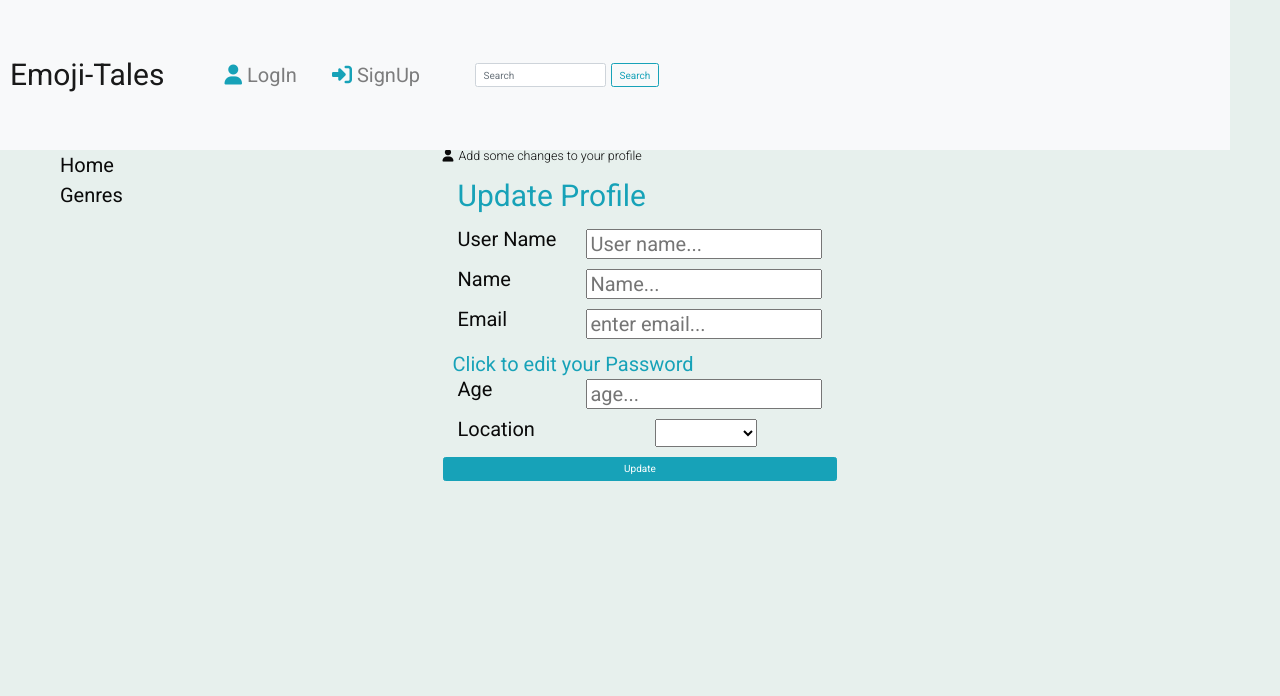
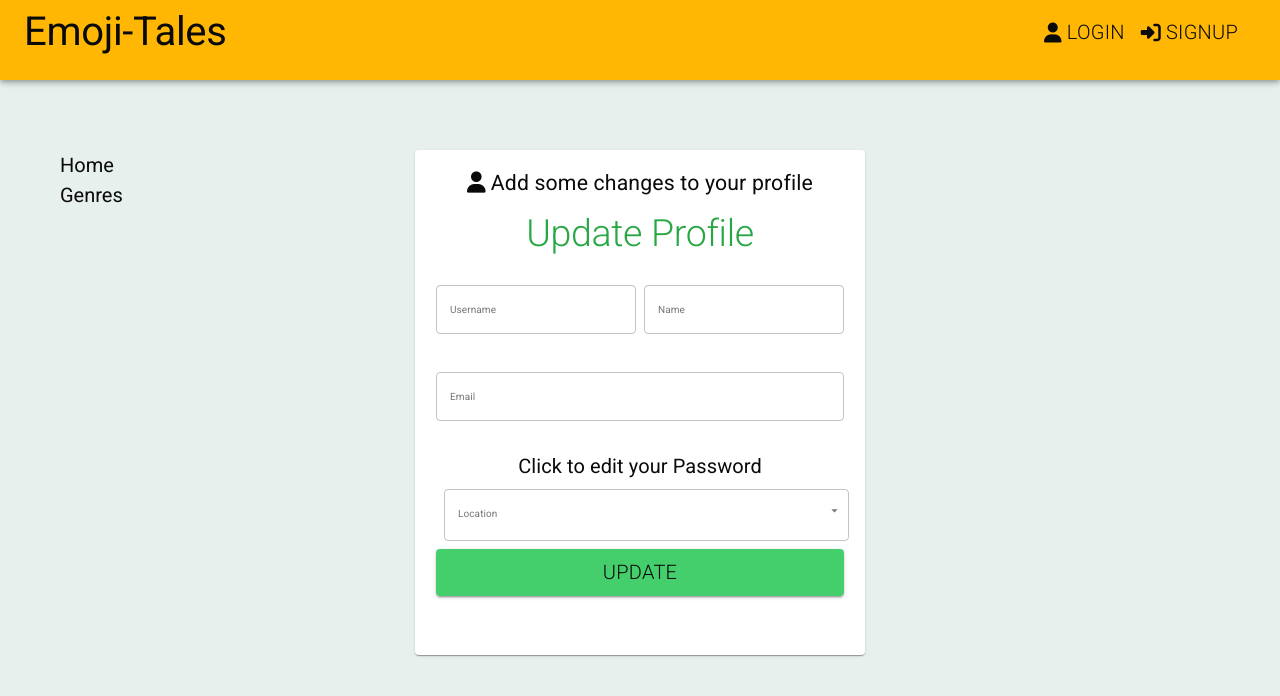
Before and after one commit to DriesVerb/Final-Project-DCI-EmojiGram, a React (Create React App) app in the folder client/: page /userform in a window 1280 px wide. Shown: the top 696 px of the page. Built offline with nearby package versions, Linux system fonts and the light colour scheme.

Commit message:
userform material ui

```diff
--- a/client/src/App.js
+++ b/client/src/App.js
@@ -20,6 +20,7 @@ import ShowStory from "./components/story/showStory";
 import GenreMainPage from "./components/genre/GenreMainPage";
 import PublicLandingPage from "./components/pages/publicLandingPage";
 import SideNavBar from "./components/layout/SideNavBar";
+import Header from "./components/layout/Header";
 
 import UserItem from "./components/user/UserItem";
 import userForm from "./components/user/userForm";
@@ -54,7 +55,8 @@ function App() {
         <AlertState>
           <div className="app__container">
             <Router>
-              <Navbar />
+              <Header />
+              {/* <Navbar /> */}
               <SideNavBar />
               <Alerts />
               <div className="app__main">
--- a/client/src/components/auth/SignUp.js
+++ b/client/src/components/auth/SignUp.js
@@ -76,7 +76,7 @@ const SignUp = (props) => {
     <Grid>
       <Paper elevation={10} style={paperStyle}>
         <Grid align="center">
-          <h3 className="login mt-5 text-info">Welcome to Emoji-Tales</h3>
+          <h3 className="login mt-5 text-success">Welcome to Emoji-Tales</h3>
           <h4 className="login mb-5 mt-3">Create an Account</h4>
         </Grid>
         <Formik>
@@ -132,7 +132,7 @@ const SignUp = (props) => {
 
         <h4 className="signup mt-5">
           Already have an account?
-          <Link className="link ml-3 mb-4" href="/login">
+          <Link className="link ml-3 mb-4 text-success" href="/login">
             Log In
           </Link>
         </h4>
--- a/client/src/components/auth/login.js
+++ b/client/src/components/auth/login.js
@@ -12,13 +12,11 @@ import {
   Link,
 } from "@material-ui/core";
 import HttpsOutlinedIcon from "@material-ui/icons/HttpsOutlined";
-import FormControlLabel from "@material-ui/core/FormControlLabel";
-import Checkbox from "@material-ui/core/Checkbox";
 import GitHubIcon from "@material-ui/icons/GitHub";
 import InstagramIcon from "@material-ui/icons/Instagram";
 import FacebookIcon from "@material-ui/icons/Facebook";
 import { Formik, Form, Field } from "formik";
-/* import * as Yup from "yup"; */
+
 function Login(props) {
   const authContext = useContext(AuthContext);
   const alertContext = useContext(AlertContext);
@@ -39,7 +37,6 @@ function Login(props) {
       setUser({
         email: "",
         password: "",
-        remember: false,
       });
     }
     // redirect to Home Page
@@ -65,9 +62,7 @@ function Login(props) {
       });
     }
   };
-/*   const validationSchema = Yup.object().shape({
-    email: Yup.string().email(""),
-  }); */
+
   const paperStyle = {
     padding: 20,
     height: "70vh",
@@ -82,13 +77,15 @@ function Login(props) {
           <Avatar style={avatarStyle} className="avatar mb-4">
             <HttpsOutlinedIcon />
           </Avatar>
-          <h3 className="login mb-5">Log In</h3>
+          <h3 className="text-success mb-5">Login to Account</h3>
         </Grid>
         <Formik>
-          <Form onSubmit={(e) => {
-            e.preventDefault();
-            submToServer();
-          }}>
+          <Form
+            onSubmit={(e) => {
+              e.preventDefault();
+              submToServer();
+            }}
+          >
             <Field
               as={TextField}
               className="field mb-5"
@@ -98,6 +95,7 @@ function Login(props) {
               placeholder="Enter Email"
               fullWidth
               onChange={getData}
+              required
             />
             <Field
               as={TextField}
@@ -108,15 +106,12 @@ function Login(props) {
               type="password"
               fullWidth
               onChange={getData}
+              required
             />
-            <Field
-              as={FormControlLabel}
-              name="remember"
-              control={<Checkbox color="primary" />}
-              label="Remember me"
-            />
+
             <Button
-              className="btn mt-2"
+              className="btn mt-5 bg-warning"
+              // className="btn mt-2"
               type="submit"
               variant="contained"
               fullWidth
@@ -126,11 +121,13 @@ function Login(props) {
           </Form>
         </Formik>
         <Typography className="typo mt-3">
-          <Link href="#">Forgot Password</Link>
+          <Link className="text-success" href="#">
+            Forgot Password?
+          </Link>
         </Typography>
         <h4 className="signup mt-5">
           Do not have an account?
-          <Link className="link ml-3 mb-4" href="/signup">
+          <Link className=" text-success ml-3 mb-4" href="/signup">
             Sign Up
           </Link>
         </h4>
@@ -159,183 +156,6 @@ function Login(props) {
         </Grid>
       </Paper>
     </Grid>
-
   );
 }
 export default Login;
-
-/* import React, { useState, useContext, useEffect } from "react";
-import AlertContext from "../../context/alert/alertContext";
-import AuthContext from "../../context/auth/authContext";
-
-//Material UI
-import {
-  Avatar,
-  Grid,
-  Paper,
-  TextField,
-  Button,
-  Typography,
-  Link,
-} from "@material-ui/core";
-import PersonIcon from "@material-ui/icons/Person";
-import FormControlLabel from "@material-ui/core/FormControlLabel";
-import Checkbox from "@material-ui/core/Checkbox";
-import GitHubIcon from "@material-ui/icons/GitHub";
-import InstagramIcon from "@material-ui/icons/Instagram";
-import FacebookIcon from "@material-ui/icons/Facebook";
-import { Formik, Form, Field } from "formik";
-
-function Login(props) {
-  const authContext = useContext(AuthContext);
-  const alertContext = useContext(AlertContext);
-  const { login, isAuthenticated, error, clearErrors } = authContext;
-  const { setAlert } = alertContext;
-  const [user, setUser] = useState({
-    email: "",
-    password: "",
-  });
-  const { email, password } = user;
-
-  useEffect(() => {
-    if (
-      error ===
-      "Either your email or password or both are not correct.. Please try again"
-    ) {
-      setAlert(error, "danger");
-      clearErrors();
-      setUser({
-        email: "",
-        password: "",
-        remember: false,
-      });
-    }
-    // redirect to Home Page
-    if (isAuthenticated) {
-      //should pass the props in the function component
-      props.history.push("/userInterface");
-    }
-    // eslint-disable-next-line
-  }, [isAuthenticated, props.history, error, user]);
-
-  const getData = (e) => {
-    setUser({
-      ...user,
-      [e.target.name]: e.target.value,
-    });
-  };
-
-  const submToServer = () => {
-    if (email === "" || password === "") {
-      setAlert("Please fill in all fields", "warning");
-    } else {
-      login({
-        email,
-        password,
-      });
-    }
-  };
-
-  const paperStyle = {
-    padding: 20,
-    height: "70vh",
-    width: 420,
-    margin: "20px auto",
-  };
-  const avatarStyle = { backgroundColor: "#fb8500" };
-  return (
-    <Grid>
-      <Paper elevation={10} style={paperStyle}>
-        <Grid align="center">
-          <Avatar style={avatarStyle} className="avatar mt-5">
-            <PersonIcon style={{ fontSize: 40 }} />
-          </Avatar>
-          <h3 className="login mt-4">Login</h3>
-        </Grid>
-        <Formik>
-          <Form
-            onSubmit={(e) => {
-              e.preventDefault();
-              submToServer();
-            }}
-          >
-            <Field
-              as={TextField}
-              className="field mt-5"
-              label="Email"
-              name="email"
-              variant="outlined"
-              placeholder="Enter Email"
-              fullWidth
-              onChange={getData}
-              required
-            />
-            <Field
-              as={TextField}
-              className="field mt-5"
-              label="Password"
-              name="password"
-              variant="outlined"
-              placeholder="Enter Password"
-              type="password"
-              fullWidth
-              onChange={getData}
-              required
-            />
-            <Field
-              as={FormControlLabel}
-              className="field mt-4"
-              name="remember"
-              control={<Checkbox color="primary" />}
-              label="Remember me"
-            />
-            <Button
-              className="btn mt-4 bg-warning"
-              type="submit"
-              variant="contained"
-              fullWidth
-            >
-              Login
-            </Button>
-          </Form>
-        </Formik>
-
-        <Typography className="typo mt-4">
-          <Link href="#">Forgot Password?</Link>
-        </Typography>
-        <h4 className="signup mt-5">
-          Do not have an account?
-          <Link className="link ml-3 mb-4" href="/signup">
-            Sign Up
-          </Link>
-        </h4>
-        <Grid align="center">
-          <h4 className="login mb-4 mt-4"> Login With</h4>
-        </Grid>
-
-        <Grid align="center">
-          <a
-            href="http://localhost:5000/login/passport/github"
-            className=" btn btn-dark font-weight-bold"
-          >
-            <GitHubIcon className="github ml-1" />
-          </a>
-          <a
-            href="http://localhost:5000/login/passport/instagram"
-            className="btn btn-danger ml-4 font-weight-bold"
-          >
-            <InstagramIcon className="instagram ml-1" />
-          </a>
-          <a
-            href="http://localhost:5000/login/passport/facebook"
-            className="btn btn-primary ml-4 font-weight-bold"
-          >
-            <FacebookIcon className="facebook ml-1" />
-          </a>
-        </Grid>
-      </Paper>
-    </Grid>
-  );
-}
-export default Login;
- */
--- /dev/null
+++ b/client/src/components/layout/Header.js
@@ -0,0 +1,124 @@
+import React, { Fragment, useContext } from "react";
+import { makeStyles } from "@material-ui/core/styles";
+import AppBar from "@material-ui/core/AppBar";
+import Toolbar from "@material-ui/core/Toolbar";
+import Typography from "@material-ui/core/Typography";
+import Button from "@material-ui/core/Button";
+import Link from "@material-ui/core/Link";
+
+import AuthContext from "../../context/auth/authContext";
+import ProfileContext from "../../context/profile/profileContext";
+
+import { NavLink, Nav, NavDropdown } from "react-bootstrap";
+const useStyles = makeStyles((theme) => ({
+  root: {
+    flexGrow: 1,
+  },
+  menuButton: {
+    marginRight: theme.spacing(2),
+  },
+  title: {
+    flexGrow: 1,
+  },
+  btn: {
+    background: "#ffb703",
+    "&:hover": {
+      background: "#44cf6c",
+    },
+  },
+}));
+
+function Header() {
+  const authContext = useContext(AuthContext);
+  const profileContext = useContext(ProfileContext);
+
+  const classes = useStyles(); // can only be called inside a function
+  const { logout, user, isAuthenticated } = authContext;
+  const { clearProfile } = profileContext;
+
+  const onLogout = () => {
+    logout();
+    clearProfile();
+  };
+  const userLinks = (
+    <Fragment>
+      <Nav style={{ maxHeight: "100px" }} navbarScroll>
+        <li>
+          <a className="nav-link" href="#!">
+            Hello{" "}
+            {user &&
+              user.username.charAt(0).toUpperCase() + user.username.slice(1)}
+            <span className="sr-only">(current)</span>
+          </a>
+        </li>
+        <NavDropdown title="" id="navbarScrollingDropdown">
+          <NavDropdown.Item href="/profile">
+            <i className=" fas fa-cog" />
+            Settings & Privacy
+          </NavDropdown.Item>
+
+          <NavDropdown.Item href="">
+            <i className="fas fa-question-circle" /> Help & Support
+          </NavDropdown.Item>
+          <NavDropdown.Item onClick={onLogout} href="/login">
+            <i className="fas fa-sign-out-alt" /> Logout
+          </NavDropdown.Item>
+        </NavDropdown>
+        <NavLink to="/notification" className="ml-5">
+          <i className="fas fa-bell" /> Notification
+        </NavLink>
+        {/* ////////////////////////////////////////////////////////////////////////////////////////////////// */}
+        <NavLink to="/UserInterface">
+          <i className=" fas fa-user ml-5" />
+          User
+        </NavLink>
+        {/* //////////////////////////////////////////////////////////////////////////////////////////////////   */}
+        <NavLink to="/message">
+          <i className="fas fa-envelope ml-5" /> Messages
+        </NavLink>
+      </Nav>
+    </Fragment>
+  );
+
+  const guestLinks = (
+    <Fragment>
+      <Button className={classes.btn} href="/login" color="inherit">
+        <i className=" fas fa-user mr-2 mt-1" />
+        LogIn
+      </Button>
+      <Button className={classes.btn} href="/signup" color="inherit">
+        <i className=" fas fa-sign-in-alt  mr-2 mt-1" />
+        SignUp
+      </Button>
+    </Fragment>
+  );
+
+  return (
+    <div className={classes.root}>
+      <AppBar
+        position="fixed"
+        style={{ background: "#ffb703", height: "8rem" }}
+      >
+        <Toolbar>
+          <Typography variant="h2" className={classes.title}>
+            <Link
+              className="appLogo "
+              href="/"
+              style={{
+                color: "inherit",
+                textDecoration: "none",
+                fontSize: "40px",
+              }}
+            >
+              Emoji-Tales
+            </Link>
+          </Typography>
+          <div className="navbar">
+            {isAuthenticated ? userLinks : guestLinks}
+          </div>
+        </Toolbar>
+      </AppBar>
+    </div>
+  );
+}
+export default Header;
--- a/client/src/components/user/userForm.js
+++ b/client/src/components/user/userForm.js
@@ -1,6 +1,24 @@
 import React, { useState, Fragment, useContext, useEffect } from "react";
 import ProfileContext from "../../context/profile/profileContext";
-import { Button, Col } from "react-bootstrap";
+import { makeStyles } from "@material-ui/core/styles";
+
+//Material UI
+import {
+  Card,
+  CardContent,
+  Typography,
+  Grid,
+  TextField,
+  Button,
+  InputLabel,
+  FormControl,
+  Select,
+  MenuItem,
+  FormHelperText,
+  Link,
+} from "@material-ui/core";
+import { Formik, Form, Field } from "formik";
+
 const userForm = (props) => {
   const profileContext = useContext(ProfileContext);
   const { current, clearAll, editProfile } = profileContext;
@@ -11,15 +29,14 @@ const userForm = (props) => {
   }, [profileContext, current]);
 
   const [user, setUser] = useState({
-    name: '',
-    username: '',
-    email: '',
-    password: '',
-    age: '',
-    location: '',
+    name: "",
+    username: "",
+    email: "",
+    password: "",
+    location: "",
   });
 
-  const { name, username, email, age, location } = user;
+  const { name, username, email, location } = user;
 
   const onChange = (e) => setUser({ ...user, [e.target.name]: e.target.value });
 
@@ -27,152 +44,147 @@ const userForm = (props) => {
     e.preventDefault();
     editProfile(user);
     console.log(user);
-    props.history.push('/profile');
+    props.history.push("/profile");
   };
 
   const clear = () => {
     clearAll();
   };
 
+  const useStyles = makeStyles((theme) => ({
+    formControl: {
+      margin: theme.spacing(1),
+      minWidth: 405,
+    },
+  }));
+  const classes = useStyles();
+
   return (
     <Fragment>
-      <div className="d-flex justify-content-center row-hl">
-        <div className="d-flex flex-column row-hl">
-          <p className="lead ">
+      <Card style={{ maxWidth: 450, margin: "0 auto", padding: "20px 5px" }}>
+        <Typography gutterBottom variant="h4" align="center">
           <i className="fas fa-user mr-2 " />
           Add some changes to your profile
-          </p>
-          <h3 className="text-info p-4 item-hl">Update Profile</h3>
-          <form className="form" onSubmit={onSubmit}>
-            <div className="form-group ">
-              <div className="form-group d-flex">
-                <Col>
-                  {" "}
-                  <label htmlFor="userName">User Name</label>{" "}
-                </Col>
-                <Col>
-                  {" "}
-                  <input
-                    type="text"
+        </Typography>
+        <Typography
+          className="mt-4 text-success"
+          gutterBottom
+          variant="h2"
+          align="center"
+        >
+          Update Profile
+        </Typography>
+        <CardContent>
+          <Formik>
+            <Form onSubmit={onSubmit}>
+              <Grid container spacing={1}>
+                <Grid xs={12} sm={6} item>
+                  {/* Username Input */}
+                  <Field
+                    as={TextField}
                     name="username"
-                    placeholder="User name..."
-                    defaultValue={username}
-                    onChange={onChange}
-                  />{" "}
-                </Col>
-              </div>
-
-              <div className="form-group d-flex">
-                <Col>
-                  {" "}
-                  <label htmlFor="name">Name</label>
-                </Col>
-                <Col>
-                  {" "}
-                  <input
-                    type="text"
-                    name="name"
-                    placeholder="Name..."
-                    defaultValue={name}
+                    value={username}
+                    label="Username"
+                    placeholder="Enter new Username"
+                    variant="outlined"
+                    fullWidth
                     onChange={onChange}
                   />
-                </Col>
-              </div>
+                </Grid>
 
-              <div className="form-group d-flex">
-                <Col>
-                  {" "}
-                  <label htmlFor="email">Email</label>
-                </Col>
-                <Col>
-                  {" "}
-                  <input
-                    type="text"
-                    name="email"
-                    placeholder="enter email..."
-                    defaultValue={email}
+                {/* Name Input */}
+                <Grid xs={12} sm={6} item>
+                  <Field
+                    as={TextField}
+                    name="name"
+                    value={name}
+                    className="field mb-5"
+                    label="Name"
+                    placeholder="Enter new Name"
+                    variant="outlined"
+                    fullWidth
                     onChange={onChange}
                   />
-                </Col>
-              </div>
+                </Grid>
 
-              {/*
-          <div className="form-group d-flex">
-          <Col>  <label htmlFor="password">Password</label></Col>
-          <Col> <input
-          type="text"
-          name="password"
-          placeholder={password}
-          defaultValue='*****'
-          onChange={onChange}
-        /></Col>
-          </div> */}
-              <a className="nav-link text-info " href="#!">
-                Click to edit your Password
-              </a>
-
-              <div className="form-group d-flex">
-                <Col>
-                  {" "}
-                  <label htmlFor="age">Age</label>
-                </Col>
-                <Col>
-                  <input
-                    type="text"
-                    name="age"
-                    placeholder="age..."
-                    defaultValue={age}
+                {/* Email Input */}
+                <Grid xs={12} item>
+                  <Field
+                    as={TextField}
+                    name="email"
+                    value={email}
+                    className="field mb-5"
+                    type="email"
+                    label="Email"
+                    placeholder="Enter new Email"
+                    variant="outlined"
+                    fullWidth
                     onChange={onChange}
                   />
-                </Col>
-              </div>
+                </Grid>
+              </Grid>
+              <Typography align="center">
+                <a href="#!">Click to edit your Password</a>
+              </Typography>
 
-              <div className="form-group d-flex">
-                <Col>
-                  {" "}
-                  <label htmlFor="location">Location</label>
-                </Col>
-
-                <Col>
-                  {" "}
-                  <select
-                    id="location"
+              {/* Location Selection */}
+              <Grid xs={12} item>
+                <FormControl variant="outlined" className={classes.formControl}>
+                  <InputLabel>Location</InputLabel>
+                  <Select
+                    labelId="demo-simple-select-filled-label"
+                    id="demo-simple-select-filled"
+                    value={location}
+                    onChange={onChange}
+                    label="Location"
                     name="location"
-                    defaultValue={location}
-                    onChange={(e) => onChange(e)}
                   >
-                    <option defaultValue="select on"> </option>
-                    <option defaultValue="Australia">Australia</option>
-                    <option defaultValue="Germany">Germany</option>
-                    <option defaultValue="Canada">Canada</option>
-                    <option defaultValue="USA">USA</option>
-                    <option defaultValue="Spain">Spain</option>
-                    <option defaultValue="France">France</option>
-                    <option defaultValue="UK">UK</option>
-                    <option defaultValue="Italy">Italy</option>
-                  </select>
-                </Col>
-              </div>
-
+                    <FormHelperText>Enter new location</FormHelperText>
+                    <MenuItem value="">
+                      <em>None</em>
+                    </MenuItem>
+                    <MenuItem value={"France"}>France</MenuItem>
+                    <MenuItem value={"Germany"}>Germany</MenuItem>
+                    <MenuItem value={"Italy"}>Italy</MenuItem>
+                    <MenuItem value={"Belgium"}>Belgium</MenuItem>
+                    <MenuItem value={"Spain"}>Spain</MenuItem>
+                    <MenuItem value={"United Kingdom"}>United Kingdom</MenuItem>
+                    <MenuItem value={"USA"}>USA</MenuItem>
+                    <MenuItem value={"China"}>China</MenuItem>
+                    <MenuItem value={"Australia"}>Australia</MenuItem>
+                    <MenuItem value={"Denmark"}>Denmark</MenuItem>
+                    <MenuItem value={"Nigeria"}>Nigeria</MenuItem>
+                  </Select>
+                </FormControl>
+              </Grid>
+              <Grid xs={12} item className="field mb-4">
                 <Button
-                variant="info"
-                className="btn btn-info btn-block"
                   type="submit"
+                  variant="contained"
+                  fullWidth
+                  style={{ backgroundColor: "#44cf6c" }}
                 >
                   Update
                 </Button>
+              </Grid>
 
+              <Grid xs={12} item>
                 {current && (
                   <div>
-                  <button className="btn btn-light btn-block" onClick={clear}>
+                    <Link
+                      className="btn btn-light btn-block"
+                      onClick={clear}
+                      style={{ fontSize: "2rem" }}
+                    >
                       Clear
-                  </button>
+                    </Link>
                   </div>
                 )}
-            </div>
-          </form>
-        </div>
-      </div>
+              </Grid>
+            </Form>
+          </Formik>
+        </CardContent>
+      </Card>
     </Fragment>
   );
 };
```
Also changed, not shown: 1 other file (tests, documents, lock files or other folders). Lines whose indentation alone changed are shown as unchanged.
